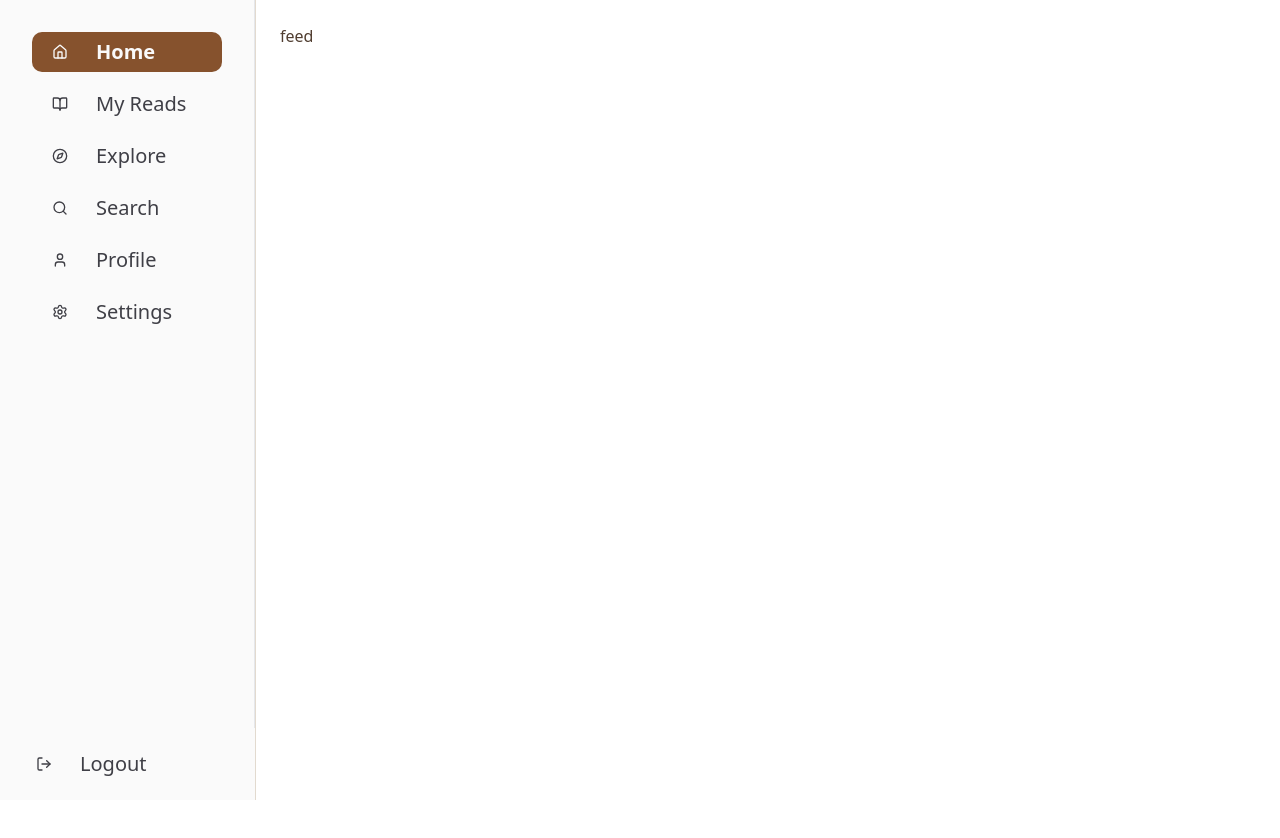
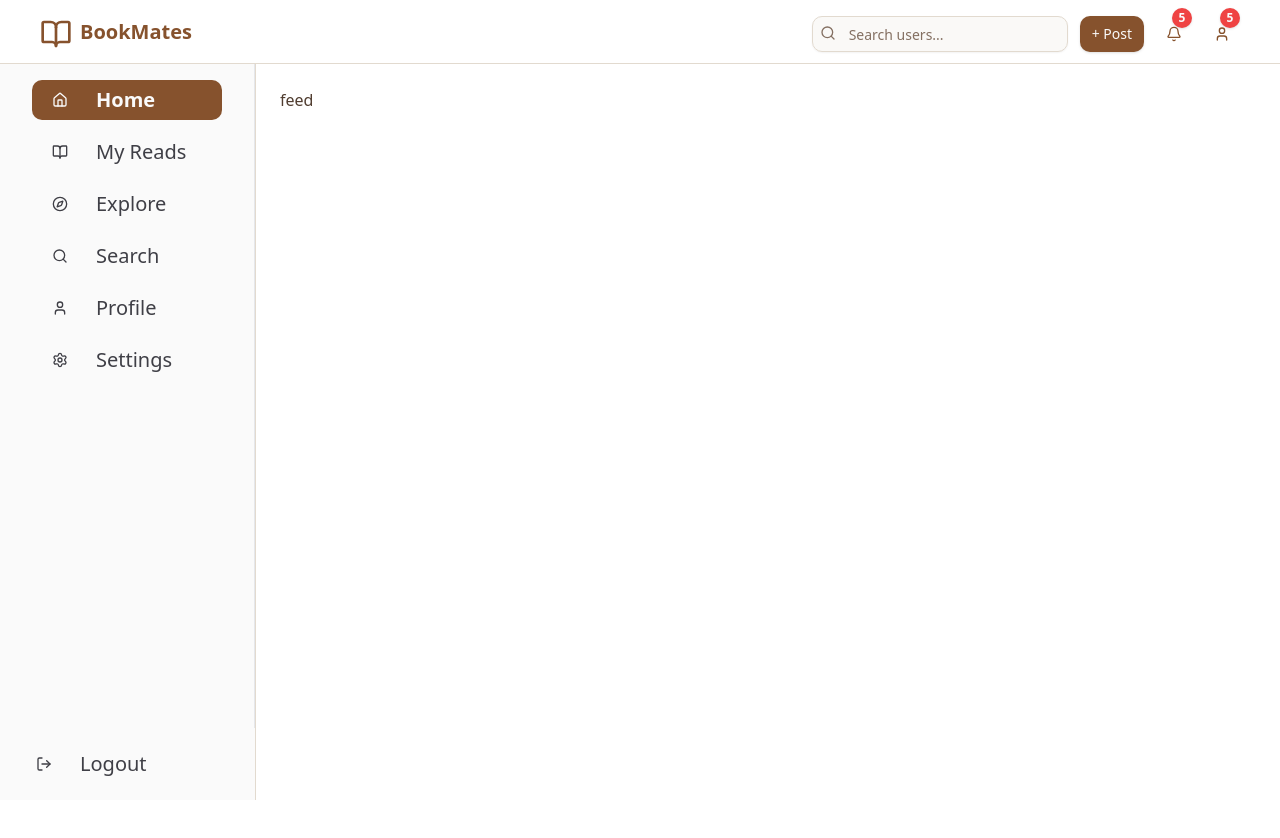
Before and after one commit to ishan1999-programmer/BookMates, a React app in the folder frontend/: page /feed in a window 1280 px wide. Shown: the top 838 px of the page. Before the commit the page ends 800 px from the top, so only its background shows below. Built offline with nearby package versions, Linux system fonts and the light colour scheme; no server answers; sample sign-in values are in the browser's storage; the HTML template or start-up script is replaced by a standard one.

Commit message:
navbar design completed

```diff
--- a/frontend/package.json
+++ b/frontend/package.json
@@ -12,6 +12,7 @@
   "dependencies": {
     "@radix-ui/react-dialog": "^1.1.15",
     "@radix-ui/react-label": "^2.1.8",
+    "@radix-ui/react-popover": "^1.1.15",
     "@radix-ui/react-separator": "^1.1.8",
     "@radix-ui/react-slot": "^1.2.4",
     "@radix-ui/react-tooltip": "^1.2.8",
--- /dev/null
+++ b/frontend/src/components/ui/badge.jsx
@@ -0,0 +1,34 @@
+import * as React from "react"
+import { cva } from "class-variance-authority";
+
+import { cn } from "@/lib/utils"
+
+const badgeVariants = cva(
+  "inline-flex items-center rounded-md border px-2.5 py-0.5 text-xs font-semibold transition-colors focus:outline-none focus:ring-2 focus:ring-ring focus:ring-offset-2",
+  {
+    variants: {
+      variant: {
+        default:
+          "border-transparent bg-primary text-primary-foreground shadow hover:bg-primary/80",
+        secondary:
+          "border-transparent bg-secondary text-secondary-foreground hover:bg-secondary/80",
+        destructive:
+          "border-transparent bg-destructive text-destructive-foreground shadow hover:bg-destructive/80",
+        outline: "text-foreground",
+      },
+    },
+    defaultVariants: {
+      variant: "default",
+    },
+  }
+)
+
+function Badge({
+  className,
+  variant,
+  ...props
+}) {
+  return (<div className={cn(badgeVariants({ variant }), className)} {...props} />);
+}
+
+export { Badge, badgeVariants }
--- /dev/null
+++ b/frontend/src/components/ui/popover.jsx
@@ -0,0 +1,27 @@
+import * as React from "react"
+import * as PopoverPrimitive from "@radix-ui/react-popover"
+
+import { cn } from "@/lib/utils"
+
+const Popover = PopoverPrimitive.Root
+
+const PopoverTrigger = PopoverPrimitive.Trigger
+
+const PopoverAnchor = PopoverPrimitive.Anchor
+
+const PopoverContent = React.forwardRef(({ className, align = "center", sideOffset = 4, ...props }, ref) => (
+  <PopoverPrimitive.Portal>
+    <PopoverPrimitive.Content
+      ref={ref}
+      align={align}
+      sideOffset={sideOffset}
+      className={cn(
+        "z-50 w-72 rounded-md border bg-popover p-4 text-popover-foreground shadow-md outline-none data-[state=open]:animate-in data-[state=closed]:animate-out data-[state=closed]:fade-out-0 data-[state=open]:fade-in-0 data-[state=closed]:zoom-out-95 data-[state=open]:zoom-in-95 data-[side=bottom]:slide-in-from-top-2 data-[side=left]:slide-in-from-right-2 data-[side=right]:slide-in-from-left-2 data-[side=top]:slide-in-from-bottom-2 origin-[--radix-popover-content-transform-origin]",
+        className
+      )}
+      {...props} />
+  </PopoverPrimitive.Portal>
+))
+PopoverContent.displayName = PopoverPrimitive.Content.displayName
+
+export { Popover, PopoverTrigger, PopoverContent, PopoverAnchor }
--- a/frontend/src/features/post/pages/Feed.jsx
+++ b/frontend/src/features/post/pages/Feed.jsx
@@ -1,7 +1,7 @@
 import React from "react";
 
 const Feed = () => {
-  return <div>feed</div>;
+  return <div style={{height:"300vh"}}>feed</div>;
 };
 
 export default Feed;
--- a/frontend/src/hooks/use-mobile.jsx
+++ b/frontend/src/hooks/use-mobile.jsx
@@ -1,19 +1,19 @@
-import * as React from "react"
+import { useState, useEffect } from "react";
 
-const MOBILE_BREAKPOINT = 768
+const MOBILE_BREAKPOINT = 768;
 
 export function useIsMobile() {
-  const [isMobile, setIsMobile] = React.useState(undefined)
+  const [isMobile, setIsMobile] = useState(undefined);
 
-  React.useEffect(() => {
-    const mql = window.matchMedia(`(max-width: ${MOBILE_BREAKPOINT - 1}px)`)
+  useEffect(() => {
+    const mql = window.matchMedia(`(max-width: ${MOBILE_BREAKPOINT - 1}px)`);
     const onChange = () => {
-      setIsMobile(window.innerWidth < MOBILE_BREAKPOINT)
-    }
-    mql.addEventListener("change", onChange)
-    setIsMobile(window.innerWidth < MOBILE_BREAKPOINT)
+      setIsMobile(window.innerWidth < MOBILE_BREAKPOINT);
+    };
+    mql.addEventListener("change", onChange);
+    setIsMobile(window.innerWidth < MOBILE_BREAKPOINT);
     return () => mql.removeEventListener("change", onChange);
-  }, [])
+  }, []);
 
-  return !!isMobile
+  return !!isMobile;
 }
--- a/frontend/src/layouts/MainLayout.jsx
+++ b/frontend/src/layouts/MainLayout.jsx
@@ -1,28 +1,28 @@
 import { Outlet } from "react-router-dom";
 import Sidebar from "../layouts/Sidebar";
-import { SidebarTrigger, useSidebar } from "@/components/ui/sidebar";
+import { SidebarTrigger } from "@/components/ui/sidebar";
 import { useIsMobile } from "@/hooks/use-mobile";
+import Navbar from "./Navbar";
 
 const MainLayout = () => {
   const isMobile = useIsMobile();
 
   return (
+    <div>
+      <Navbar />
       <div className="min-h-screen flex">
-      {/* Sidebar participates in layout on desktop */}
         <Sidebar />
-
-      {/* Content */}
         <main className="flex-1 min-w-0">
           {isMobile && (
-          <header className="h-14 flex items-center px-2">
+            <header className="h-14 px-2">
               <SidebarTrigger />
             </header>
           )}
-
-        <section className="p-4 md:p-6">
+          <section className="p-5 md:p-6">
             <Outlet />
           </section>
         </main>
+      </div>
     </div>
   );
 };
--- /dev/null
+++ b/frontend/src/layouts/Navbar.jsx
@@ -0,0 +1,81 @@
+import React from "react";
+import { BookOpen, Search, Bell, MessageCircle, User } from "lucide-react";
+import { useIsMobile } from "@/hooks/use-mobile";
+import { Input } from "@/components/ui/input";
+import { Button } from "@/components/ui/button";
+import { Link } from "react-router-dom";
+import { Badge } from "@/components/ui/badge";
+
+const Navbar = () => {
+  const isMobile = useIsMobile();
+  return (
+    <div className="bg-background border-b border-border h-16 w-screen p-4 lg:px-6 sticky top-0 z-40">
+      <div className="mx-auto max-w-7xl px-4 flex items-center justify-between">
+        <div className="flex gap-2">
+          <BookOpen
+            className={`${isMobile ? "h-6 w-6" : "h-8 w-8"} text-primary`}
+          />
+          <p
+            className={`font-bold ${
+              isMobile ? "text-lg" : "text-xl"
+            } text-primary`}
+          >
+            BookMates
+          </p>
+        </div>
+        <div className="navbar-content-right flex items-center gap-3">
+          <div className="search-bar relative">
+            <Search className="absolute left-2 top-1/4 h-4 w-4 text-muted-foreground" />
+            <Input
+              type="text"
+              placeholder={isMobile ? "Search..." : "Search users..."}
+              className={`pl-9 pr-8 ${
+                isMobile ? "w-32" : "w-48 lg:w-64"
+              } h-9 bg-muted/50`}
+            />
+          </div>
+          <Button variant="default" className="px-3 py-2 h-auto">
+            <Link to="/post">
+              <span className="text-primary-foreground font-medium">
+                + Post
+              </span>
+            </Link>
+          </Button>
+
+          <Button
+            variant="ghost"
+            size="icon"
+            className="relative hover:bg-accent"
+          >
+            <Bell
+              className={`${isMobile ? "h-4 w-4" : "h-6 w-6"} text-primary`}
+            />{" "}
+            <Badge
+              variant="destructive"
+              className="absolute -top-2 left-4 h-5 w-5 flex items-center justify-center p-0 text-xs"
+            >
+              5
+            </Badge>
+          </Button>
+          <Button
+            variant="ghost"
+            size="icon"
+            className="relative hover:bg-accent"
+          >
+            <User
+              className={`${isMobile ? "h-4 w-4" : "h-6 w-6"} text-primary`}
+            />{" "}
+            <Badge
+              variant="destructive"
+              className="absolute -top-2 left-4 h-5 w-5 flex items-center justify-center p-0 text-xs"
+            >
+              5
+            </Badge>
+          </Button>
+        </div>
+      </div>
+    </div>
+  );
+};
+
+export default Navbar;
--- a/frontend/src/layouts/Sidebar.jsx
+++ b/frontend/src/layouts/Sidebar.jsx
@@ -42,7 +42,7 @@ const Sidebar = () => {
   const isActive = (url) => location.pathname === url;
 
   const handleLogout = () => {
-    localStorage.removeItem("user");
+    localStorage.removeItem("accessToken");
     navigate("/login");
   };
 
@@ -54,7 +54,7 @@ const Sidebar = () => {
       <SidebarContent className="bg-sidebar border-r border-sidebar-border">
         <SidebarGroup>
           <SidebarGroupContent>
-            <SidebarMenu className={`space-y-2 ${isMobile ? "p-4" : "p-6"}`}>
+            <SidebarMenu className={`space-y-2 ${isMobile ? "p-4" : "p-6 mt-12"}`}>
               {navigationItems.map((item) => (
                 <SidebarMenuItem key={item.title}>
                   <SidebarMenuButton asChild>
```
Also changed, not shown: 1 other file (tests, documents, lock files or other folders). Lines whose indentation alone changed are shown as unchanged.
